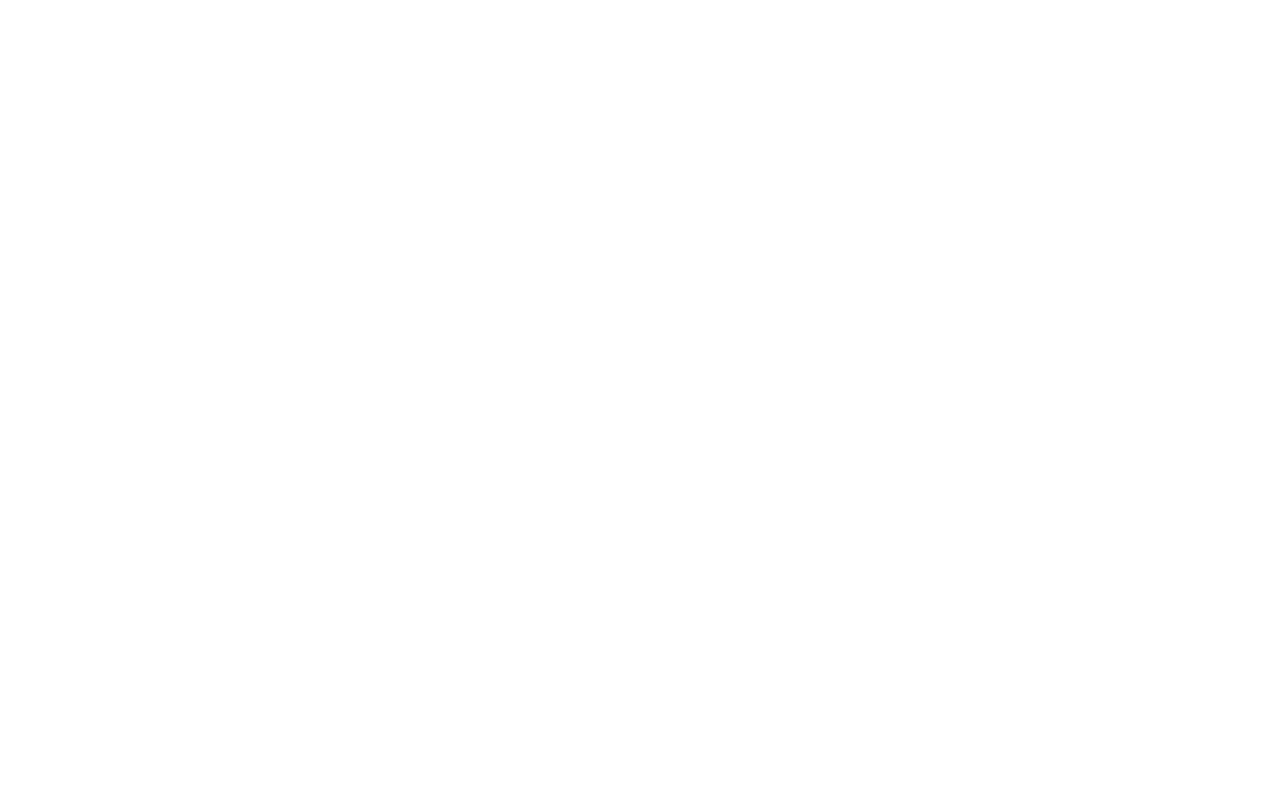
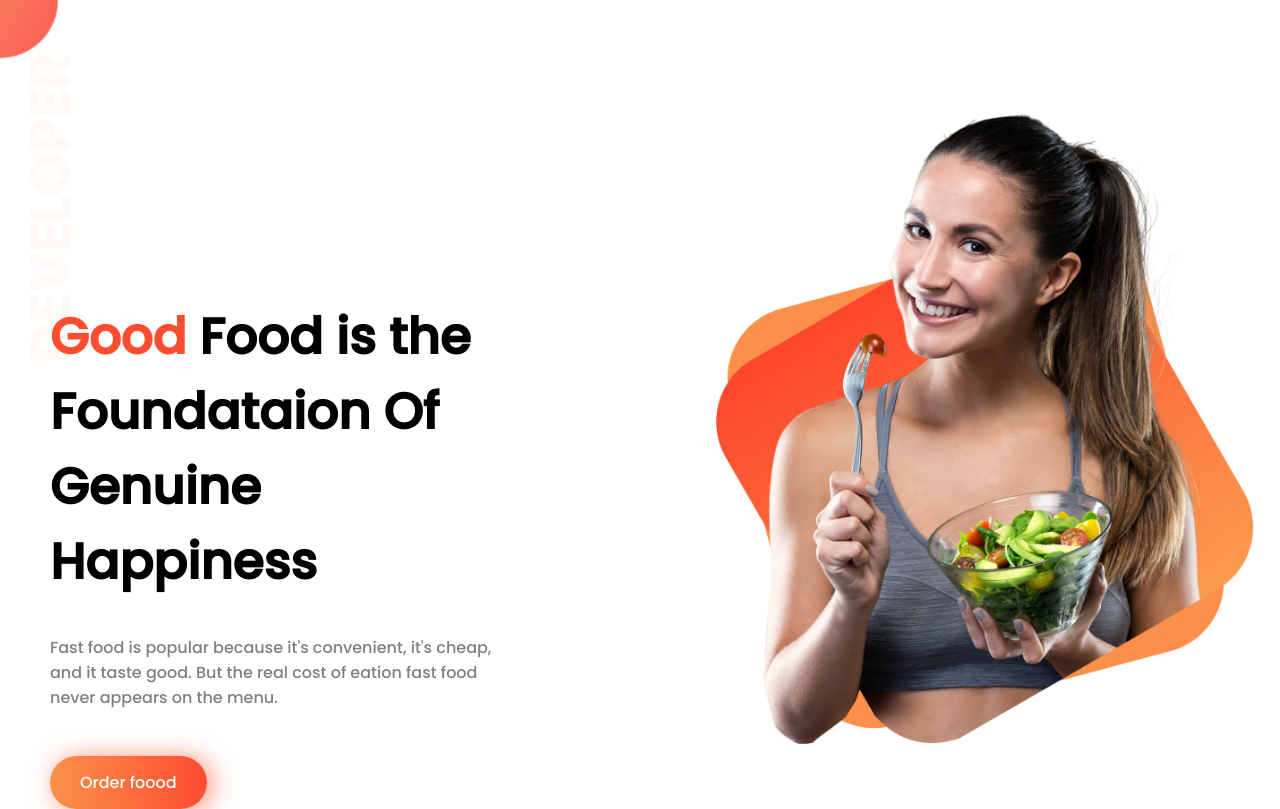
Before and after one commit to HafizurRahman001/Food-network, a plain HTML site: page index.html in a window 1280 px wide. Drawn offline with Linux system fonts and the light colour scheme.

Commit message:
Banner part disign is done

```diff
--- a/index.html
+++ b/index.html
@@ -6,10 +6,35 @@
     <meta http-equiv="X-UA-Compatible" content="IE=edge">
     <meta name="viewport" content="width=device-width, initial-scale=1.0">
     <title>Food Network</title>
+    <link rel="preconnect" href="https://fonts.googleapis.com">
+    <link rel="preconnect" href="https://fonts.gstatic.com" crossorigin>
+    <link href="https://fonts.googleapis.com/css2?family=Poppins:wght@500&display=swap" rel="stylesheet">
     <link rel="stylesheet" href="style.css">
 </head>
 
 <body>
+    <section class="flex background-image">
+        <div class="half-width">
+            <div class="heading-style">
+                <h1> <span class="partial-colorize">Good</span> Food is the</h1>
+                <h1>Foundataion Of Genuine</h1>
+                <h1>Happiness</h1>
+            </div>
+
+            <p>
+                Fast food is popular because it's convenient, it's cheap, and it taste good. But the real cost of eation
+                fast
+                food never appears on the menu.
+            </p>
+            <a target="_blank" class="visitable-link" href="https://www.linkedin.com/in/hafizur-rahmann/">Order
+                foood</a>
+        </div>
+
+        <div class="half-width">
+            <img class="side-image" src="images/female/Group 8425.png" alt="">
+        </div>
+    </section>
+
 
 </body>
 
--- a/style.css
+++ b/style.css
@@ -0,0 +1,52 @@
+body{
+    font-family: 'Poppins', sans-serif;
+    margin: 0;
+}
+.flex{
+    display: flex;
+    padding-top: 100px;
+}
+.background-image{
+    background-image: url(images/shapes/top-banner.png);
+    background-repeat: no-repeat;
+}
+.half-width{
+    width: 50%;
+    padding-left: 50px;
+}
+
+h1{
+    font-size: 50px;
+    margin: 0px;
+}
+.partial-colorize{
+    color:#fd4d30;
+}
+.heading-style{
+    padding-top: 200px;
+}
+
+.half-width p {
+    color: gray;
+    margin-bottom: 60px;
+    width: 451px;
+    margin-top: 35px;
+ }
+
+.visitable-link {
+    background-image: linear-gradient(to left, #fd4d30, #fb9149);
+    border-radius: 30px;
+    box-shadow: 5px 2px 26px rgba(255, 99, 71, 0.719);
+    color: white;
+    padding: 15px 30px;
+    text-decoration: none;
+  }
+
+.side-image{
+    width: 100%;
+
+}
+.{}
+.{}
+.{}
+.{}
```
Also changed, not shown: images/shapes/top-banner.png (added).
